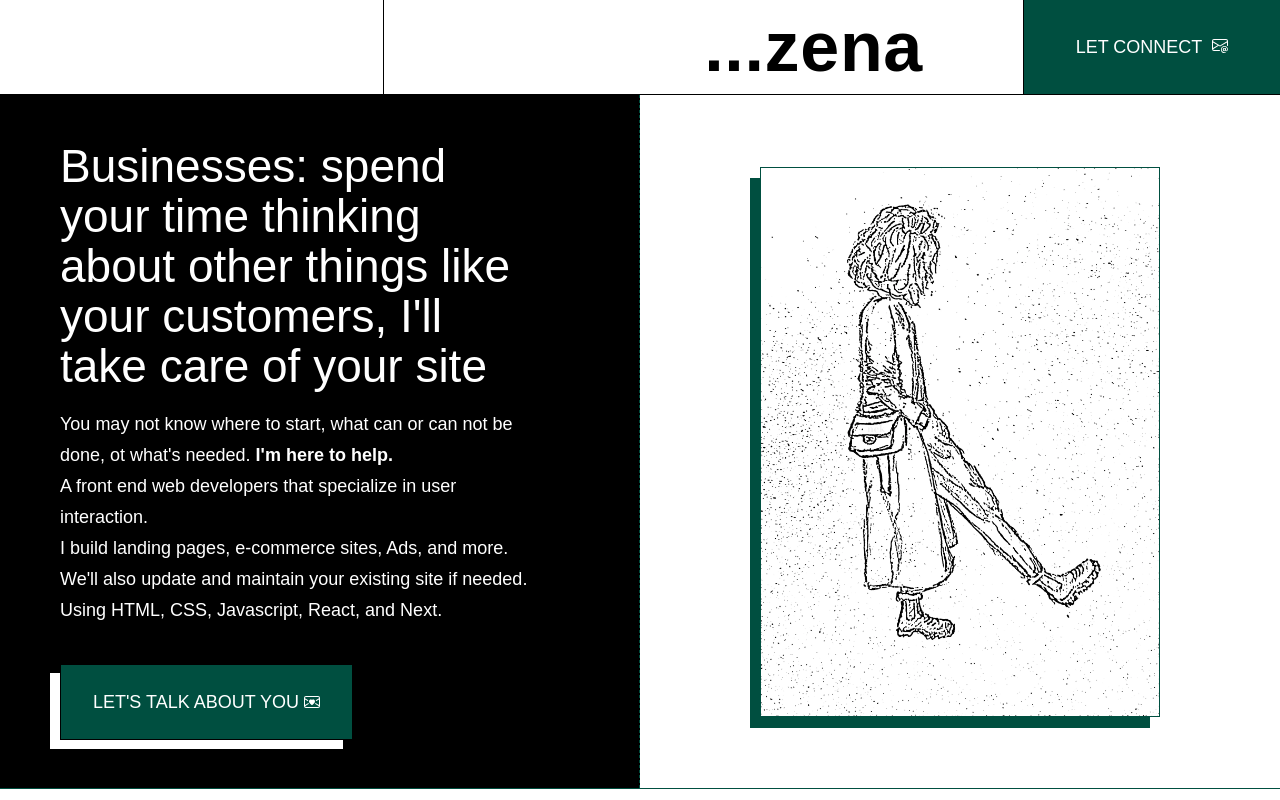
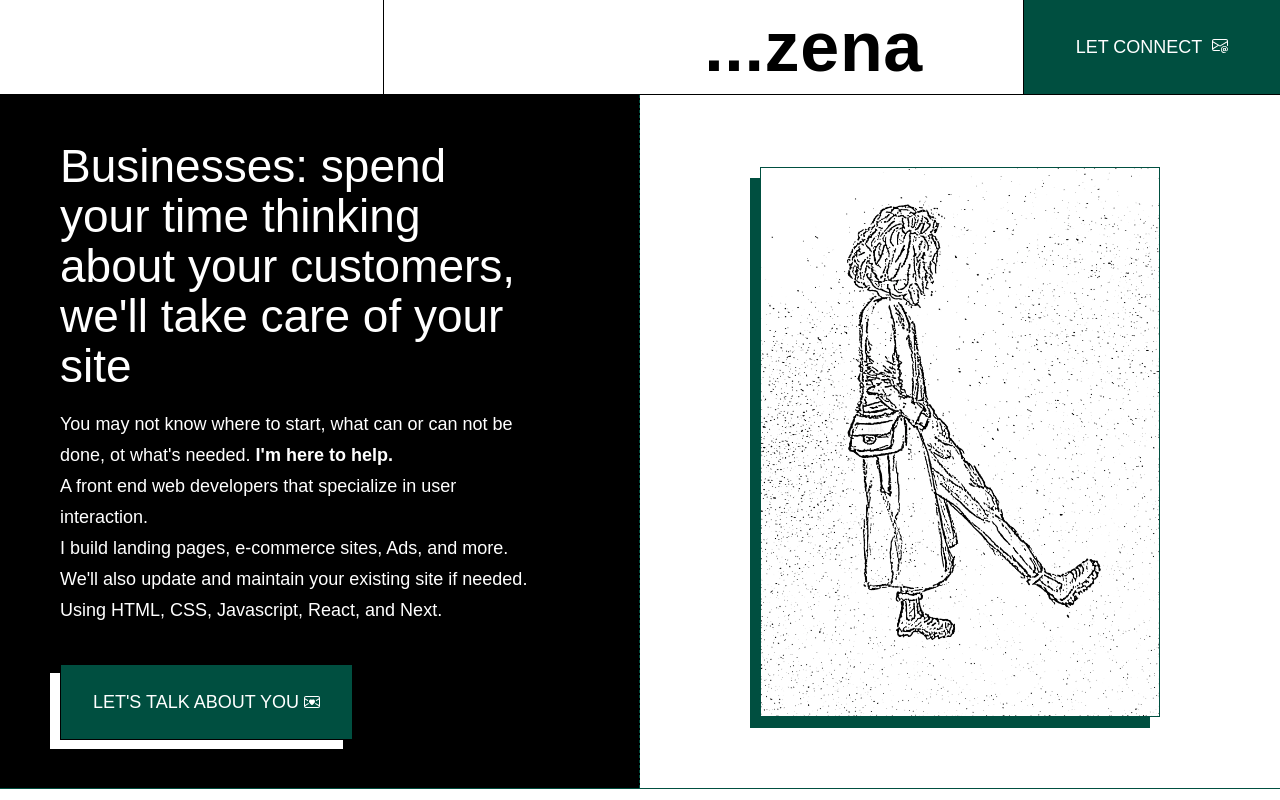
Before and after one commit to zena-/theagency, a Next.js app: page / in a window 1280 px wide. Shown: the top 800 px of the page. Built offline with nearby package versions, Linux system fonts and the light colour scheme.

Commit message:
small changes

```diff
--- a/pages/index.js
+++ b/pages/index.js
@@ -26,7 +26,7 @@ export default function Home() {
         <section className="hero b-bottom">
           <div className="hero-copy">
             <div className="hero-copy-in">
-              <h3>Businesses: spend your time thinking about other things like your customers, I&#39;ll take care of your site</h3>
+              <h3>Businesses: spend your time thinking about your customers, we&#39;ll take care of your site</h3>
               <p className="copy-p">You may not know where to start, what can or can not be done, ot what&#39;s needed. <strong>I&#39;m here to help.</strong>
                 <br/>A front end web developers that specialize in user interaction.
                 <br/>I build landing pages, e-commerce sites, Ads, and more. We&#39;ll also update and maintain your existing site if needed.
```
